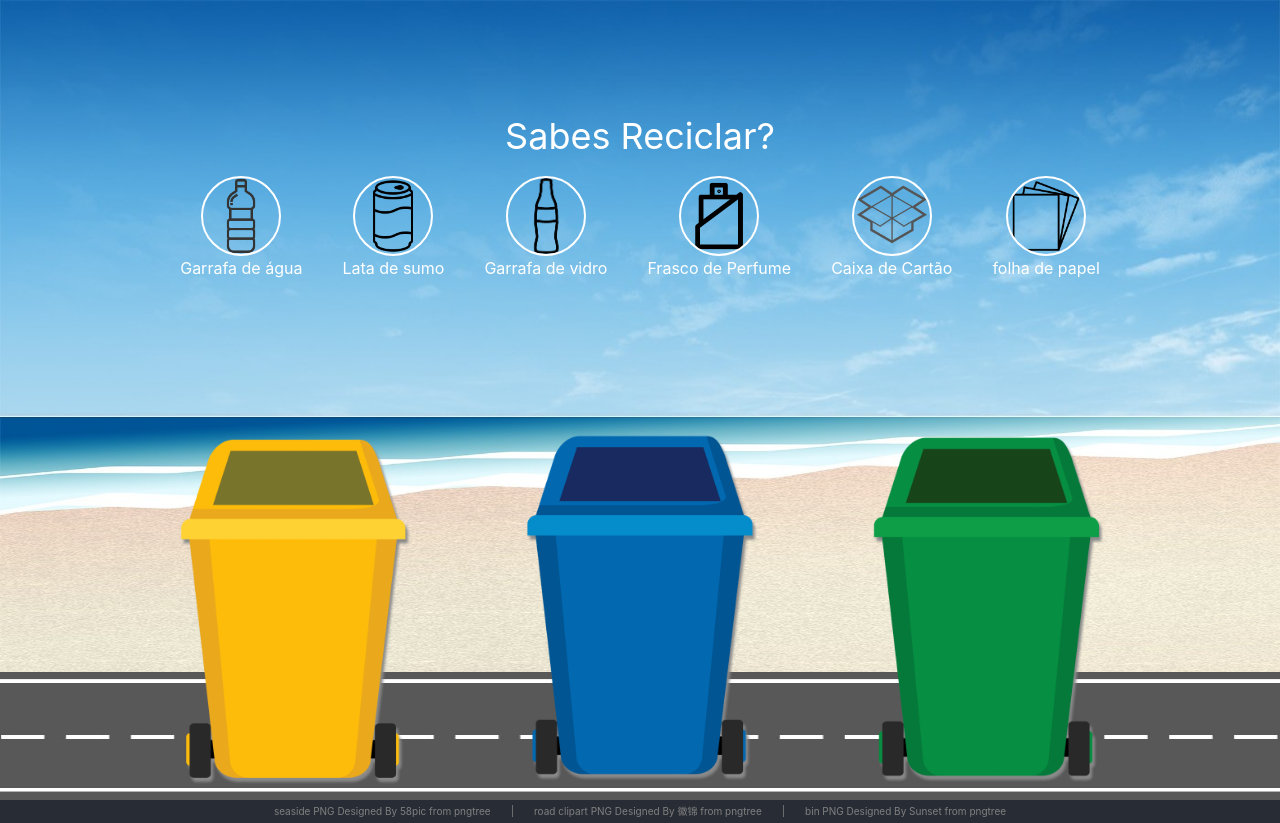
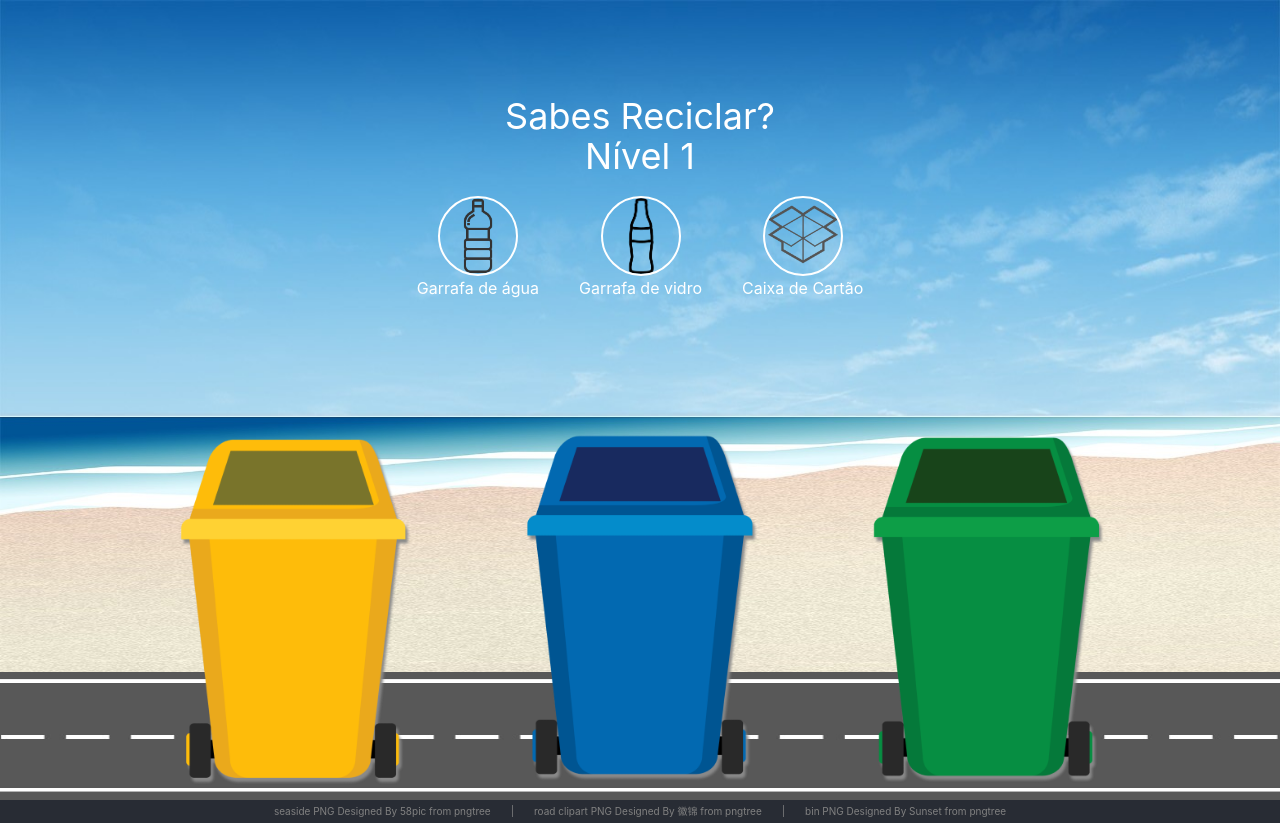
Before and after one commit to patsilvarte/reciclar, a React (Create React App) app: page / in a window 1280 px wide. Built offline with nearby package versions, Linux system fonts and the light colour scheme.

Commit message:
add level mechanism

```diff
--- a/src/components/NotSortedGarbage.tsx
+++ b/src/components/NotSortedGarbage.tsx
@@ -4,12 +4,22 @@ import Draggable from "./Draggable";
 
 interface NotSortedGarbageProps {
   items: Garbage[];
+  next: () => void;
+  level: number;
+  isRight: boolean;
 }
 
-const NotSortedGarbage: FC<NotSortedGarbageProps> = ({ items }) => {
+const NotSortedGarbage: FC<NotSortedGarbageProps> = ({
+  items,
+  level,
+  next,
+  isRight,
+}) => {
   return (
     <>
       <p className="text-4xl">Sabes Reciclar?</p>
+      <p className="text-4xl">Nível {level}</p>
+      {items.length !== 0 || !isRight ? (
         <div className="flex justify-center items-center flex-wrap">
           {items.map(({ id, displaynName, img }) => (
             <Draggable id={id} img={img}>
@@ -17,6 +27,9 @@ const NotSortedGarbage: FC<NotSortedGarbageProps> = ({ items }) => {
             </Draggable>
           ))}
         </div>
+      ) : (
+        <button onClick={next}>Próximo nível</button>
+      )}
     </>
   );
 };
--- a/src/components/RecyclingArea.tsx
+++ b/src/components/RecyclingArea.tsx
@@ -1,66 +1,16 @@
 import { DragEndEvent, DndContext } from "@dnd-kit/core";
 import { useEffect, useState, useMemo } from "react";
-import { LocationsSet, BinIds, Garbage, Bin } from "../types";
+import { LocationsSet, BinIds } from "../types";
 import { areAllItemsOnRightSpot } from "../utils";
 import Street from "./Street";
 import RecyclingBin from "./RecyclingBin";
 import { getItemsPerSection } from "../utils";
-import yellowBin from "../assets/yellow_bin.png";
-import blueBin from "../assets/blue_bin.png";
-import greenBin from "../assets/green_bin.png";
-import caixaCartao from "../assets/garbage/caixa_cartao.png";
-import garrafaAgua from "../assets/garbage/garrafa_agua.png";
-import lataSumo from "../assets/garbage/lata_sumo.png";
-import garrafaVidro from "../assets/garbage/garrafa_vidro.png";
-import folhaPapel from "../assets/garbage/folha_papel.png";
-import frascoPerfume from "../assets/garbage/frasco_perfume.png";
+
 import NotSortedGarbage from "./NotSortedGarbage";
 import ChallangeCompleted from "./ChallangeCompleted";
 import Sky from "./Sky";
+import useLevels from "../useLevels";
 
-const bins: Bin[] = [
-  { name: "Amarelo", id: "yellow", img: yellowBin },
-  { name: "Azul", id: "blue", img: blueBin },
-  { name: "Verde", id: "green", img: greenBin },
-];
-const garbage: Garbage[] = [
-  {
-    id: "garrafa-agua",
-    displaynName: "Garrafa de água",
-    rightBin: "yellow",
-    img: garrafaAgua,
-  },
-  {
-    id: "lata-bebida",
-    displaynName: "Lata de sumo",
-    rightBin: "yellow",
-    img: lataSumo,
-  },
-  {
-    id: "garrafa-vidro",
-    displaynName: "Garrafa de vidro",
-    rightBin: "green",
-    img: garrafaVidro,
-  },
-  {
-    id: "perfume",
-    displaynName: "Frasco de Perfume",
-    rightBin: "green",
-    img: frascoPerfume,
-  },
-  {
-    id: "caixa",
-    displaynName: "Caixa de Cartão",
-    rightBin: "blue",
-    img: caixaCartao,
-  },
-  {
-    id: "folha",
-    displaynName: "folha de papel",
-    rightBin: "blue",
-    img: folhaPapel,
-  },
-];
 const initLocation: LocationsSet = {
   empty: [],
   yellow: [],
@@ -69,6 +19,7 @@ const initLocation: LocationsSet = {
 };
 
 const RecyclingArea = () => {
+  const { bins, garbage, hasNext, next, level } = useLevels();
   // value savers for location and render of draggable items
   const [draggableLocation, setDraggableLocation] =
     useState<LocationsSet>(initLocation);
@@ -79,11 +30,11 @@ const RecyclingArea = () => {
       baseLocations.empty.push(item.id);
     });
     setDraggableLocation(baseLocations);
-  }, []);
+  }, [garbage]);
 
-  const isFinished = useMemo(
+  const levelCompleted = useMemo(
     () => areAllItemsOnRightSpot(draggableLocation, garbage),
-    [draggableLocation]
+    [draggableLocation, garbage]
   );
 
   const handleDragEnd = (event: DragEndEvent) => {
@@ -114,11 +65,14 @@ const RecyclingArea = () => {
     <DndContext onDragEnd={handleDragEnd}>
       <div className="flex w-screen h-screen flex-col">
         <Sky>
-          {isFinished ? (
+          {levelCompleted && !hasNext ? (
             <ChallangeCompleted />
           ) : (
             <NotSortedGarbage
               items={getItemsPerSection(garbage, draggableLocation.empty)}
+              next={next}
+              level={level}
+              isRight={levelCompleted}
             />
           )}
         </Sky>
--- a/src/components/RecyclingBin.tsx
+++ b/src/components/RecyclingBin.tsx
@@ -13,7 +13,6 @@ interface RecyclingBinProps {
 const RecyclingBin: FC<RecyclingBinProps> = ({ id, name, items, img }) => {
   return (
     <div className="relative w-1/3 h-96">
-      {/* <p>{`Contentor ${name}`}</p> */}
       <img
         src={img}
         alt={`${name} bin`}
--- /dev/null
+++ b/src/data/levels.ts
@@ -0,0 +1,74 @@
+import yellowBin from "../assets/yellow_bin.png";
+import blueBin from "../assets/blue_bin.png";
+import greenBin from "../assets/green_bin.png";
+import caixaCartao from "../assets/garbage/caixa_cartao.png";
+import garrafaAgua from "../assets/garbage/garrafa_agua.png";
+import lataSumo from "../assets/garbage/lata_sumo.png";
+import garrafaVidro from "../assets/garbage/garrafa_vidro.png";
+import folhaPapel from "../assets/garbage/folha_papel.png";
+import frascoPerfume from "../assets/garbage/frasco_perfume.png";
+import { Bin, Garbage, Level } from "../types";
+
+const yellonBinO: Bin = { name: "Amarelo", id: "yellow", img: yellowBin };
+const blueBinO: Bin = { name: "Azul", id: "blue", img: blueBin };
+const greenBinO: Bin = { name: "Verde", id: "green", img: greenBin };
+
+const garrafaAguaO: Garbage = {
+  id: "garrafa-agua",
+  displaynName: "Garrafa de água",
+  rightBin: "yellow",
+  img: garrafaAgua,
+};
+const lataSumoO: Garbage = {
+  id: "lata-bebida",
+  displaynName: "Lata de sumo",
+  rightBin: "yellow",
+  img: lataSumo,
+};
+const garrafaVidroO: Garbage = {
+  id: "garrafa-vidro",
+  displaynName: "Garrafa de vidro",
+  rightBin: "green",
+  img: garrafaVidro,
+};
+const frascoPerfumeO: Garbage = {
+  id: "perfume",
+  displaynName: "Frasco de Perfume",
+  rightBin: "green",
+  img: frascoPerfume,
+};
+const caixaCartaoO: Garbage = {
+  id: "caixa",
+  displaynName: "Caixa de Cartão",
+  rightBin: "blue",
+  img: caixaCartao,
+};
+const folhaPapelO: Garbage = {
+  id: "folha",
+  displaynName: "folha de papel",
+  rightBin: "blue",
+  img: folhaPapel,
+};
+
+export const level1: Level = {
+  bins: [yellonBinO, blueBinO, greenBinO],
+  garbage: [garrafaAguaO, garrafaVidroO, caixaCartaoO],
+};
+export const level2: Level = {
+  bins: [yellonBinO, blueBinO, greenBinO],
+  garbage: [lataSumoO, frascoPerfumeO, folhaPapelO],
+};
+
+export const bins: Bin[] = [
+  { name: "Amarelo", id: "yellow", img: yellowBin },
+  { name: "Azul", id: "blue", img: blueBin },
+  { name: "Verde", id: "green", img: greenBin },
+];
+export const garbage: Garbage[] = [
+  garrafaAguaO,
+  lataSumoO,
+  garrafaVidroO,
+  frascoPerfumeO,
+  caixaCartaoO,
+  folhaPapelO,
+];
--- a/src/types.ts
+++ b/src/types.ts
@@ -17,3 +17,8 @@ export type Item = {
   id: string;
   item: JSX.Element;
 };
+
+export type Level = {
+  bins: Bin[];
+  garbage: Garbage[];
+};
--- /dev/null
+++ b/src/useLevels.tsx
@@ -0,0 +1,29 @@
+import { level1, level2 } from "./data/levels";
+import { Level } from "./types";
+import { useState, useMemo } from "react";
+
+const useLevels = () => {
+  const [currentLevel, setCurrentLevel] = useState<number>(0);
+  const levels: Level[] = [level1, level2];
+
+  const hasNext = useMemo(() => {
+    const nextLevel = currentLevel + 1;
+    return nextLevel < levels.length;
+  }, [currentLevel, levels.length]);
+
+  const next = () => {
+    if (hasNext) {
+      setCurrentLevel(currentLevel + 1);
+    }
+  };
+
+  return {
+    level: currentLevel + 1,
+    hasNext,
+    bins: levels[currentLevel].bins,
+    garbage: levels[currentLevel].garbage,
+    next,
+  };
+};
+
+export default useLevels;
```
Lines whose indentation alone changed are shown as unchanged.
